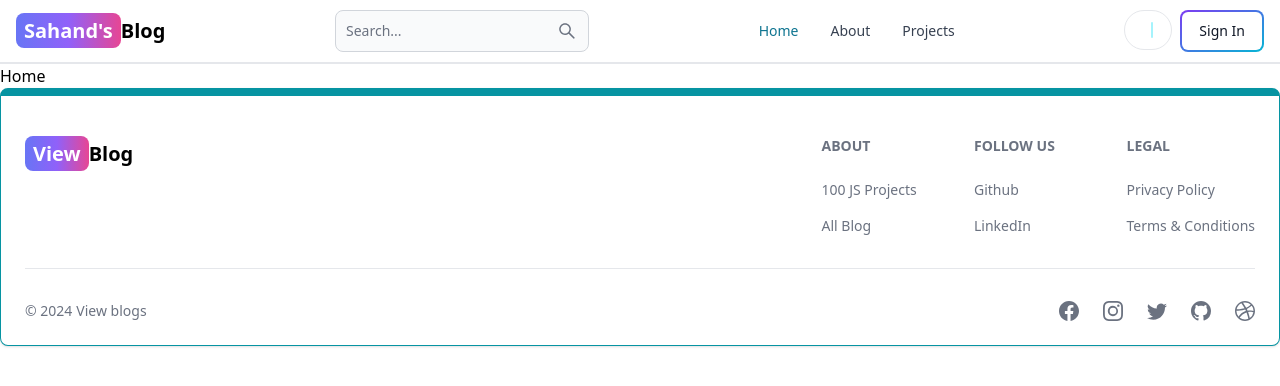
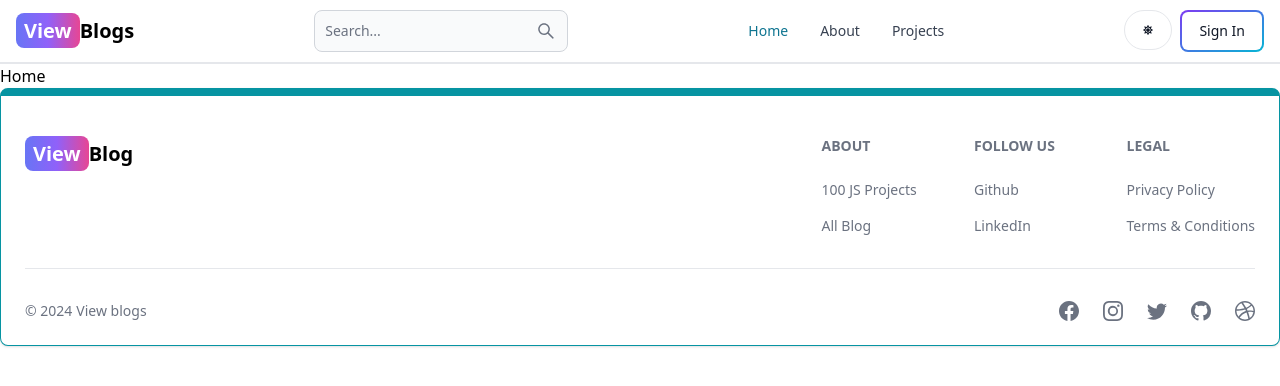
Before and after one commit to manishshukla00/mern-blog, a React (Vite) app in the folder client/: page / in a window 1280 px wide. Shown: the top 386 px of the page. Built offline with nearby package versions, Linux system fonts and the light colour scheme; no server answers.

Commit message:
signout route and functionality added

```diff
--- a/client/src/components/Header.jsx
+++ b/client/src/components/Header.jsx
@@ -3,7 +3,7 @@ import { Link, useLocation, useNavigate } from "react-router-dom";
 import { AiOutlineSearch } from "react-icons/ai";
 import { FaMoon, FaSun } from "react-icons/fa";
 import { useSelector, useDispatch } from "react-redux";
-// import { toggleTheme } from "../redux/theme/themeSlice";
+import { toggleTheme } from "../redux/theme/themeSlice";
 import { signoutSuccess } from "../redux/user/userSlice";
 import { useEffect, useState } from "react";
 
@@ -13,7 +13,7 @@ export default function Header() {
   const navigate = useNavigate();
   const dispatch = useDispatch();
   const { currentUser } = useSelector((state) => state.user);
-  // const { theme } = useSelector((state) => state.theme);
+  const { theme } = useSelector((state) => state.theme);
   const [searchTerm, setSearchTerm] = useState("");
 
   useEffect(() => {
@@ -55,9 +55,9 @@ export default function Header() {
         className="self-center whitespace-nowrap text-sm sm:text-xl font-semibold dark:text-white"
       >
         <span className="px-2 py-1 bg-gradient-to-r from-indigo-500 via-purple-500 to-pink-500 rounded-lg text-white">
-          Sahand's
+          View
         </span>
-        Blog
+        Blogs
       </Link>
       <form onSubmit={handleSubmit}>
         <TextInput
@@ -79,7 +79,7 @@ export default function Header() {
           pill
           onClick={() => dispatch(toggleTheme())}
         >
-          {/* {theme === "light" ? <FaSun /> : <FaMoon />} */}
+          {theme === "light" ? <FaSun /> : <FaMoon />}
         </Button>
         {currentUser ? (
           <Dropdown
--- a/client/src/redux/store.js
+++ b/client/src/redux/store.js
@@ -1,12 +1,12 @@
 import { configureStore, combineReducers } from "@reduxjs/toolkit";
 import userReducer from "./user/userSlice";
-// import themeReducer from "./theme/themeSlice";
+import themeReducer from "./theme/themeSlice";
 import { persistReducer, persistStore } from "redux-persist";
 import storage from "redux-persist/lib/storage";
 
 const rootReducer = combineReducers({
   user: userReducer,
-  // theme: themeReducer,
+  theme: themeReducer,
 });
 
 const persistConfig = {
--- /dev/null
+++ b/client/src/redux/theme/themeSlice.js
@@ -0,0 +1,19 @@
+import { createSlice } from "@reduxjs/toolkit";
+
+const initialState = {
+  theme: "light",
+};
+
+const themeSlice = createSlice({
+  name: "theme",
+  initialState,
+  reducers: {
+    toggleTheme: (state) => {
+      state.theme = state.theme === "light" ? "dark" : "light";
+    },
+  },
+});
+
+export const { toggleTheme } = themeSlice.actions;
+
+export default themeSlice.reducer;
```
Also changed, not shown: 2 other files (tests, documents, lock files or other folders).
